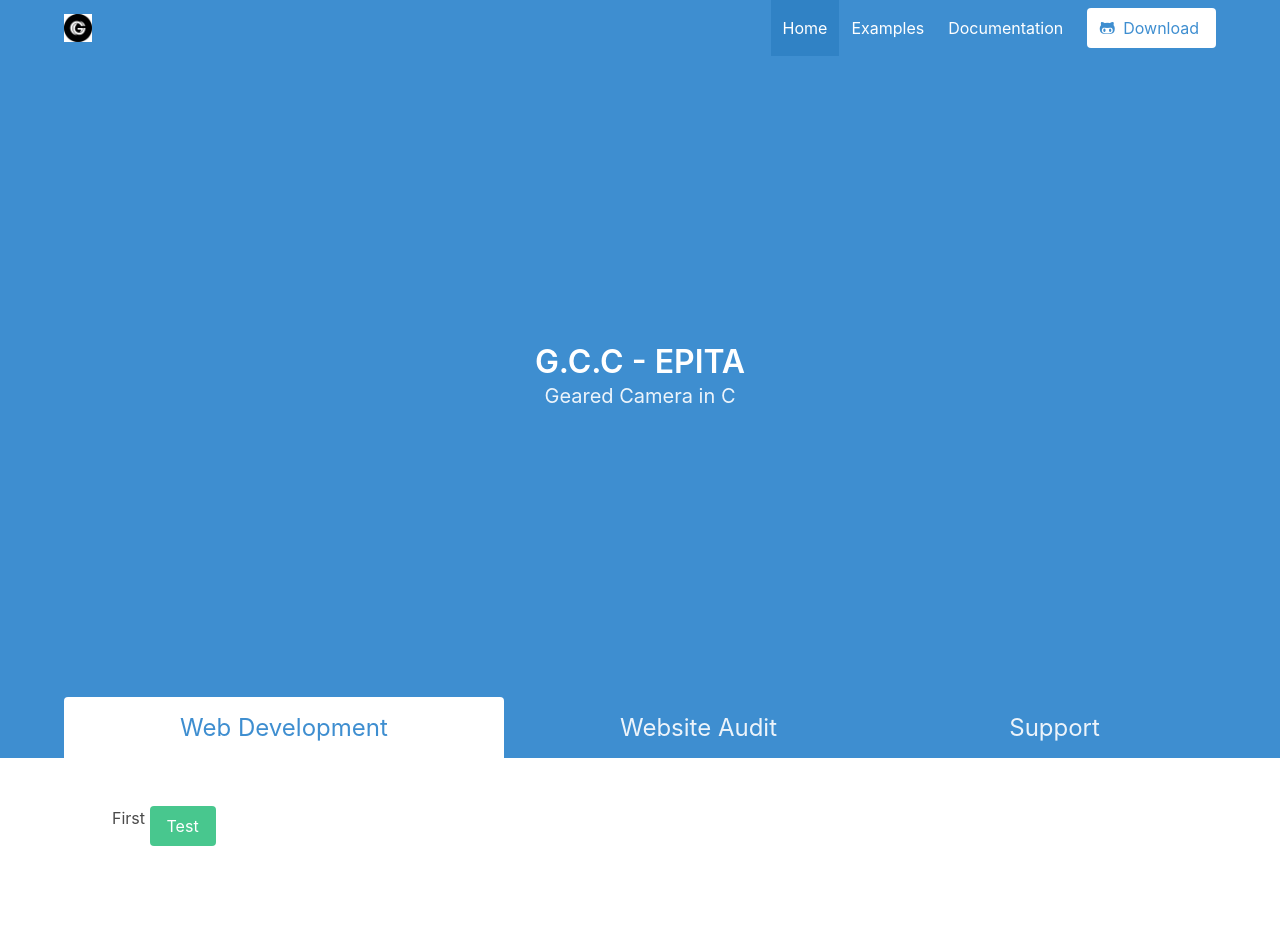
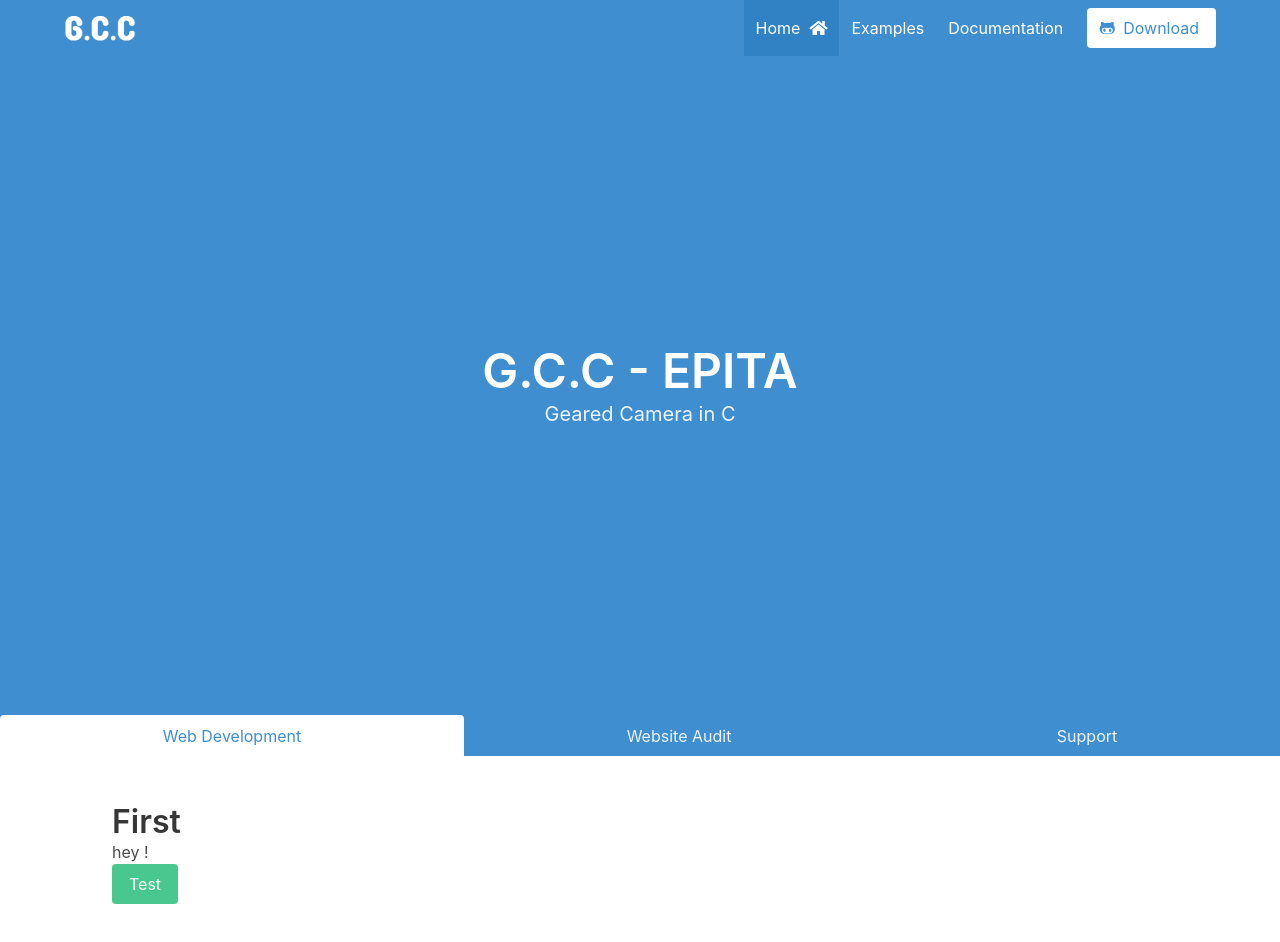
Before and after one commit to thurayash/GearedCameraInC, a website: page web/express/index.html in a window 1280 px wide. Both pictures are taken after a click on the item "Web Development". Before the commit the page ends 894 px from the top, so only its background shows below. Drawn offline with nearby package versions, Linux system fonts and the light colour scheme.

Commit message:
Small modifications for tabs!

```diff
--- /dev/null
+++ b/web/express/css/style.css
@@ -0,0 +1,32 @@
+@media screen and (max-width: 768px) {
+  li:not(.is-active) > a > span:not(.icon) {
+    visibility: hidden;
+    position:  absolute;
+  }
+
+  nav.tabs li:not(.is-active) {
+    -webkit-box-flex: 0;
+    -ms-flex-positive: 0;
+    flex-grow: 0;
+    -ms-flex-negative: 1;
+    flex-shrink: 1;
+  }
+
+  .tabs .icon {
+    margin-left: 0.5em;
+  }
+}
+
+.tabs li {
+  transition: flex-grow 1s ease;
+}
+
+.tabs ul {
+	flex-shrink: 1;
+	flex-wrap: wrap;
+	border-bottom-color: transparent;
+}
+
+.hero-foo
+  @extend .hero
+  background-image: url('/img/foo.jpg')
--- a/web/express/index.html
+++ b/web/express/index.html
@@ -2,6 +2,7 @@
 <html>
 <head>
 	<meta charset="utf-8">
+<meta name="viewport" content="width=device-width, initial-scale=1">
 
 	<!-- BULMA -->
 	<link rel="stylesheet" href="https://cdn.jsdelivr.net/npm/bulma@0.9.1/css/bulma.min.css">
@@ -9,21 +10,21 @@
 	<!-- FONT AWESOME -->
 	<link rel="stylesheet" href="https://use.fontawesome.com/releases/v5.15.2/css/all.css" integrity="sha384-vSIIfh2YWi9wW0r9iZe7RJPrKwp6bG+s9QZMoITbCckVJqGCCRhc+ccxNcdpHuYu" crossorigin="anonymous">
 
-	<!-- SCRIPT -->
-	<script type="text/javascript" src="js/script.js"></script>
+  <!-- CSS -->
+  <link rel="stylesheet" href="css/style.css">
 
 	<title>GCC Website</title>
 </head>
 
 
 <body>
-	<section class="hero is-info is-large">
+	<section class="hero is-info is-large is-halfheight">
   <div class="hero-head">
     <nav class="navbar">
       <div class="container">
         <div class="navbar-brand">
           <a class="navbar-item">
-            <img src="test.png" alt="Logo">
+            <img src="GCC.png" alt="Logo">
           </a>
           <span class="navbar-burger" data-target="navbarMenuHeroB">
             <span></span>
@@ -34,7 +35,7 @@
         <div id="navbarMenuHeroB" class="navbar-menu">
           <div class="navbar-end">
             <a class="navbar-item is-active">
-              Home
+              Home &nbsp;<i class="fas fa-home"></i>
             </a>
             <a class="navbar-item">
               Examples
@@ -43,8 +44,8 @@
               Documentation
             </a>
             <span class="navbar-item">
-              <a class="button is-info is-inverted">
-                <span class="icon">
+              <a class="button is-info is-inverted" href="https://github.com/thuraya-shanbari/GearedCameraInC" target="_blank">
+                  <span class="icon">
                   <i class="fab fa-github-alt"></i>
                 </span>
                 <span>Download</span>
@@ -58,7 +59,7 @@
 
   <div class="hero-body">
     <div class="container has-text-centered">
-      <p class="title">
+      <p class="title is-1">
         G.C.C - EPITA
       </p>
       <p class="subtitle">
@@ -69,32 +70,29 @@
 
 
 <div class="hero-foot">
-	<nav class="tabs is-boxed is-fullwidth is-large">
-        <div class="container">
+	<nav class="tabs is-boxed is-fullwidth">
         <ul>
-            <li class="tab is-active" onclick="openTab(event,'WebDev')"><a id="WebDev-label"style="">Web Development</a></li>
-
-            <li class="tab" onclick="openTab(event,'WebAud')"><a id="WebAud-label">Website Audit</a></li>
-            <li class="tab" onclick="openTab(event,'Support')"><a id="Support-label">Support</a></li>
+            <li class="is-active" data-target="first" style="color :#3298dc"><a>Web Development</a></li>
+            <li data-target="second"><a>Website Audit</a></li>
+            <li data-target="third"><a>Support</a></li>
           </ul>
-      </div>
     </nav>
   </div>
  </section>
 
-  <div class="container section">
-    <div id="WebDev" class="content-tab">
-    	First
+  <div class="container section" id="tab-container">
+    <div id="first" class="content-tab">
+        <a class="title is-3">First</a>
+        <p>hey !</p>
     	<button class="button is-success">Test</button>
     </div>
-    <div id="WebAud" class="content-tab" style="display:none">
+    <div id="second" class="content-tab" style="display:none">
     	Second
     </div>
-    <div id="Support" class="content-tab" style="display:none">
+    <div id="third" class="content-tab" style="display:none">
     	Third
     </div>
 
+    <script src="js/script.js"></script>
 </body>
-
-
 </html>
--- a/web/express/js/script.js
+++ b/web/express/js/script.js
@@ -1,16 +1,53 @@
-function openTab(evt, tabName) {
-  var i, x, tablinks, label;
-  label = document.getElementById(tabName+"-label");
-  label.setAttribute("style", "color: black;");
-  x = document.getElementsByClassName("content-tab");
-  for (i = 0; i < x.length; i++) {
-      x[i].style.display = "none";
-  }
-  tablinks = document.getElementsByClassName("tab");
-  for (i = 0; i < x.length; i++) {
-      tablinks[i].className = tablinks[i].className.replace(" is-active", "");
-  }
-  document.getElementById(tabName).style.display = "block";
-  evt.currentTarget.className += " is-active";
+document.addEventListener('DOMContentLoaded', () => {
 
-}
+    // Get all "navbar-burger" elements
+    const $navbarBurgers = Array.prototype.slice.call(document.querySelectorAll('.navbar-burger'), 0);
+
+    // Check if there are any navbar burgers
+    if ($navbarBurgers.length > 0) {
+
+        // Add a click event on each of them
+        $navbarBurgers.forEach( el => {
+            el.addEventListener('click', () => {
+
+                // Get the target from the "data-target" attribute
+                const target = el.dataset.target;
+                const $target = document.getElementById(target);
+
+                // Toggle the "is-active" class on both the "navbar-burger" and the "navbar-menu"
+                el.classList.toggle('is-active');
+                $target.classList.toggle('is-active');
+
+            });
+        });
+    }
+
+});
+
+//tabs
+const tabs = document.querySelectorAll('.tabs li');
+const tabContentBoxes = document.querySelectorAll('#tab-content > div');
+const ex = document.getElementById("tab-container");
+const divs = ex.getElementsByTagName('div');
+
+tabs.forEach(tab => {
+    tab.addEventListener('click', () => {
+        tabs.forEach(item => item.classList.remove('is-active'));
+        tabs.forEach(item => item.style.color = "white");
+        tab.classList.add('is-active');
+        tab.style.color = "#3298dc";
+        const target = tab.dataset.target;
+        // console.log(target);
+        for(i = 0; i < divs.length; i++)
+        {
+            if(divs[i].id == target)
+            {
+                divs[i].style.display = 'block';
+            }
+            else{
+                divs[i].style.display = 'none' ;
+
+            }
+        }
+    })
+});
--- a/web/server.js
+++ b/web/server.js
@@ -10,7 +10,7 @@
     //__dirname : It will resolve to your project folder.
   });
 const server = http.createServer(app);
-const port = 80;
+const port = 3000;
 server.listen(port);
 console.debug('Server listening on port ' + port);
 // Test
```
Also changed, not shown: web/express/GCC.png (added), web/express/logo.svg (deleted), web/express/test.png (deleted), web/express/test.svg (deleted), 1 other file.
